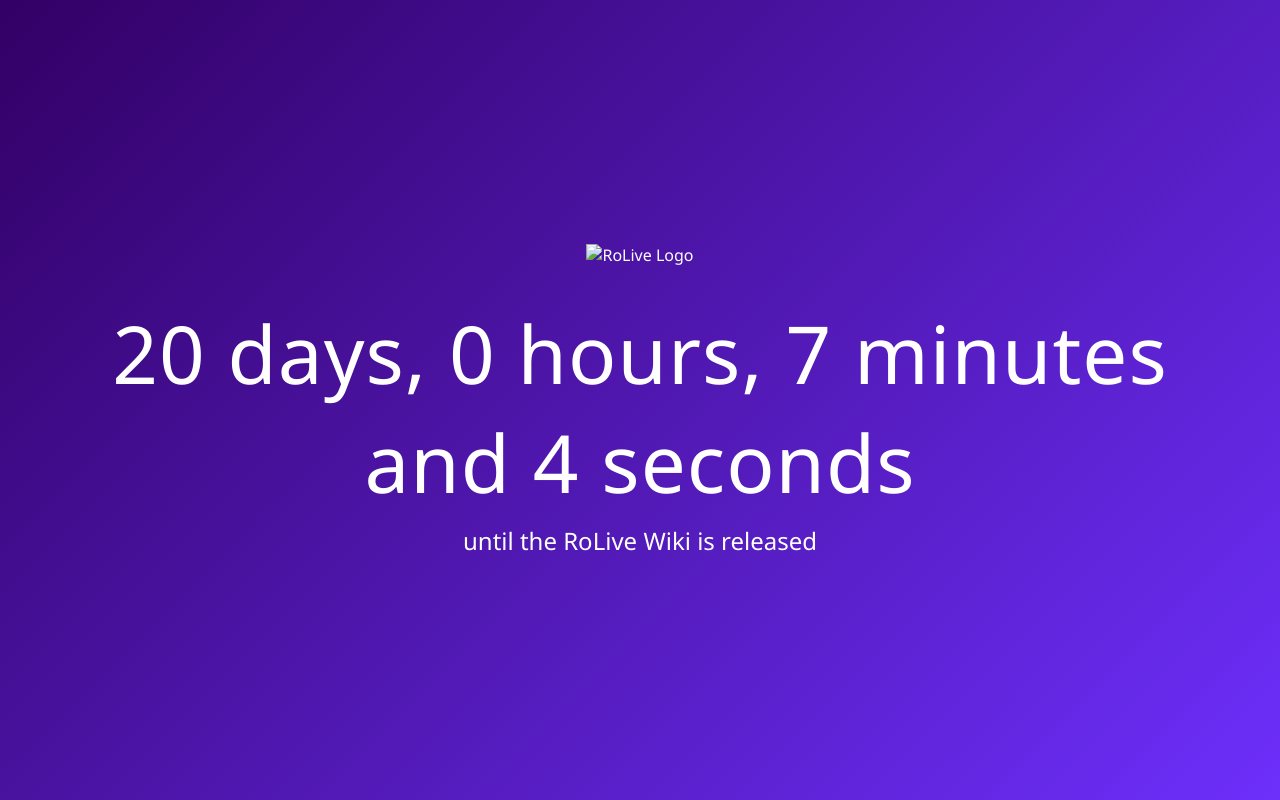
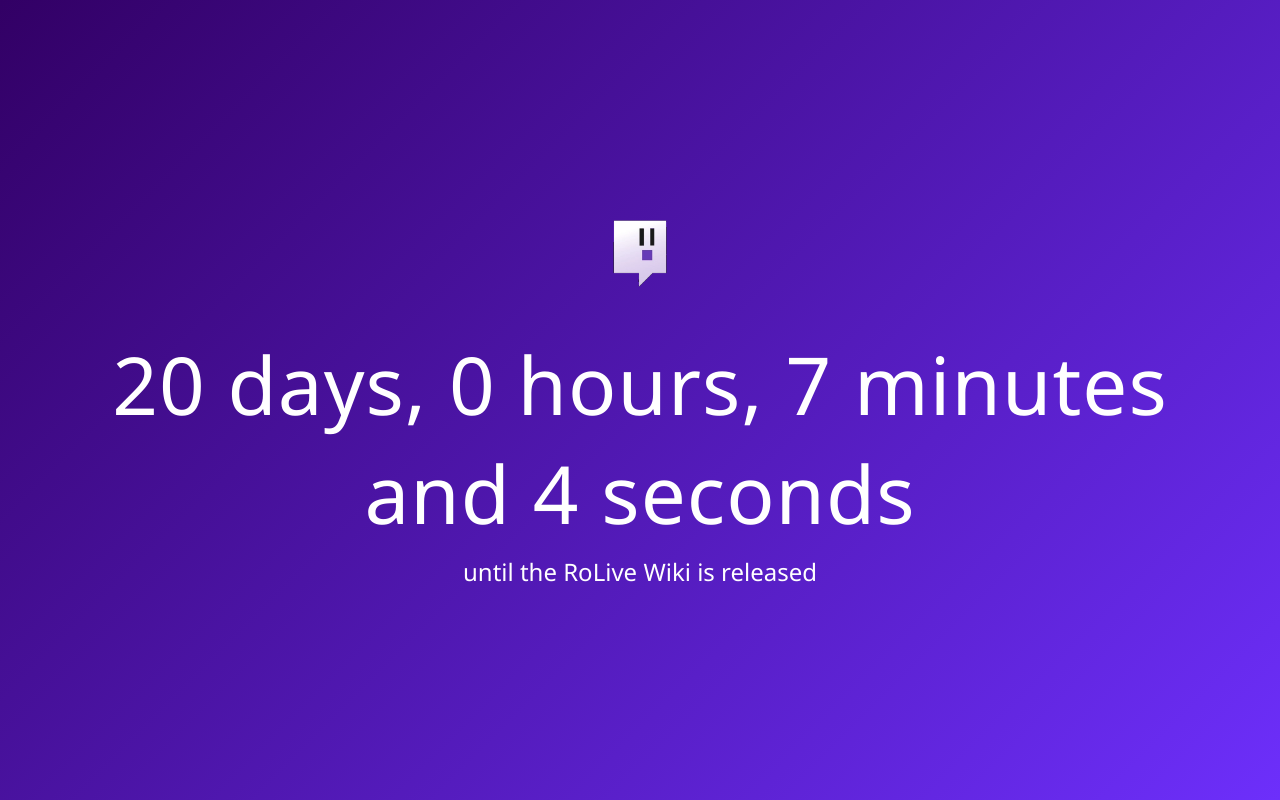
Before and after one commit to DawnDonates/RoLiveWikiTimer, a plain HTML site: page index.html in a window 1280 px wide. Drawn offline with Linux system fonts and the light colour scheme.

Commit message:
Update index.html

```diff
--- a/index.html
+++ b/index.html
@@ -9,7 +9,7 @@
 </head>
 <body>
   <div class="container">
-    <img src="logo.png" alt="RoLive Logo" class="logo">
+    <img src="Site-logo.webp" alt="RoLive Logo" class="logo">
     <div class="timer-section">
       <div id="countdown">0:00</div>
       <p>until the RoLive Wiki is released</p>
```
